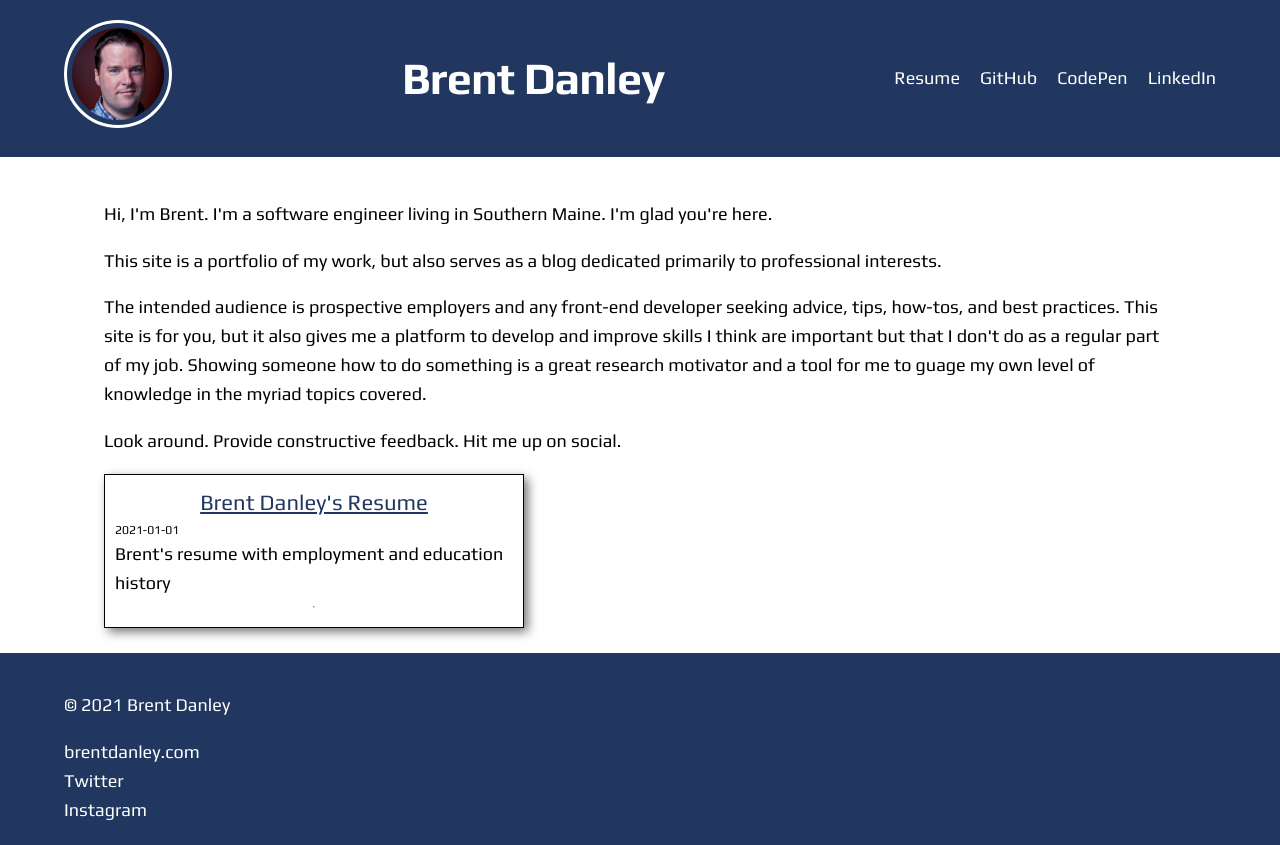
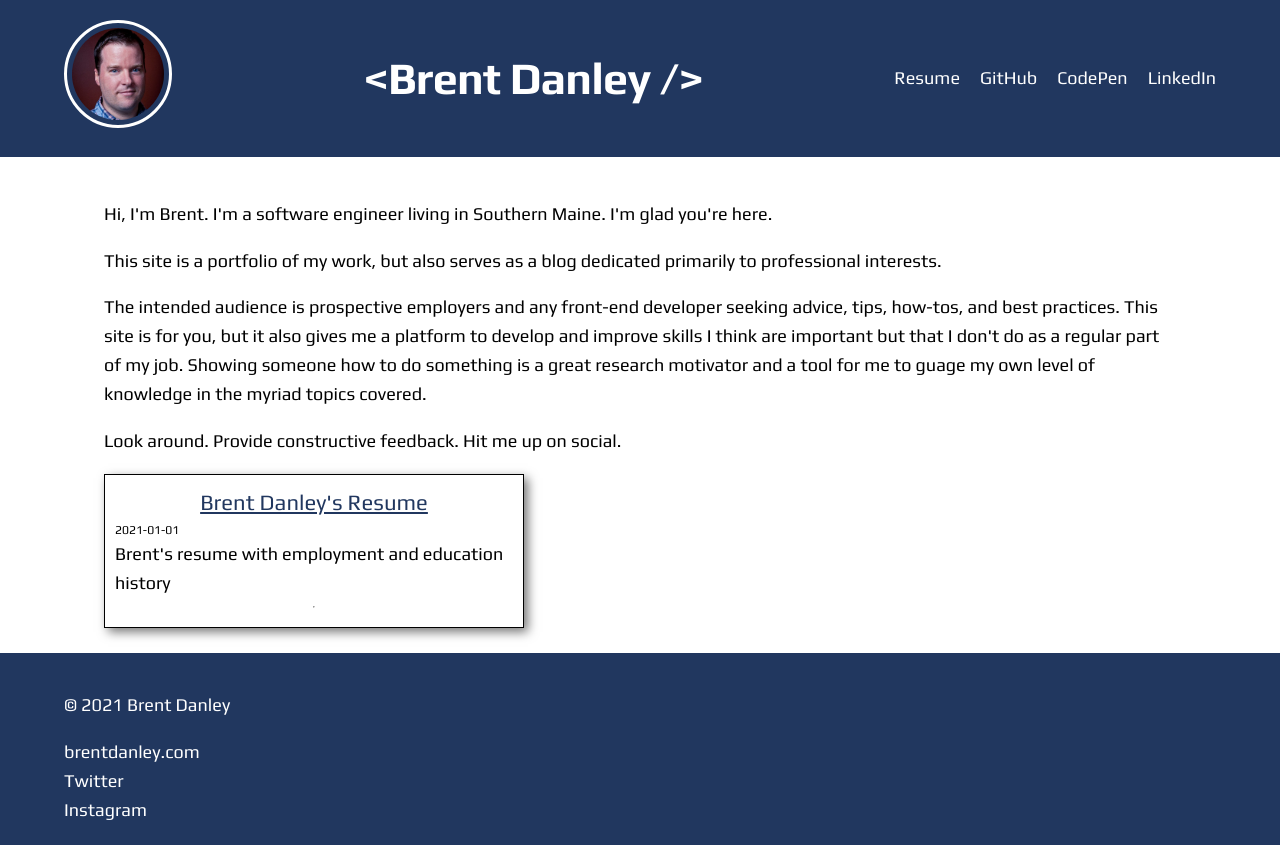
Before and after one commit to brentdanley/codes, a Next.js app: page / in a window 1280 px wide. Built offline with nearby package versions, Linux system fonts and the light colour scheme.

Commit message:
Makes header title look like React component

```diff
--- a/components/header.js
+++ b/components/header.js
@@ -21,7 +21,7 @@ const Header = props => {
                 </Link>
                 <h2 className={styles.title}>
                     <Link href="/">
-                    <a>{props.name}</a>
+                    <a>{props.title}</a>
                     </Link>
                 </h2>
         </header>
--- a/components/layout.js
+++ b/components/layout.js
@@ -24,7 +24,7 @@ export default function Layout({ children, home }) {
         <meta name="og:title" content={siteTitle} />
         <meta name="twitter:card" content="summary_large_image" />
       </Head>
-      <Header isHome={home} name={name} />
+      <Header isHome={home} name={name} title={`<${name} />`} />
       <main className={styles.main}>{children}</main>
       {!home && (
         <div className={styles.backToHome}>
```
